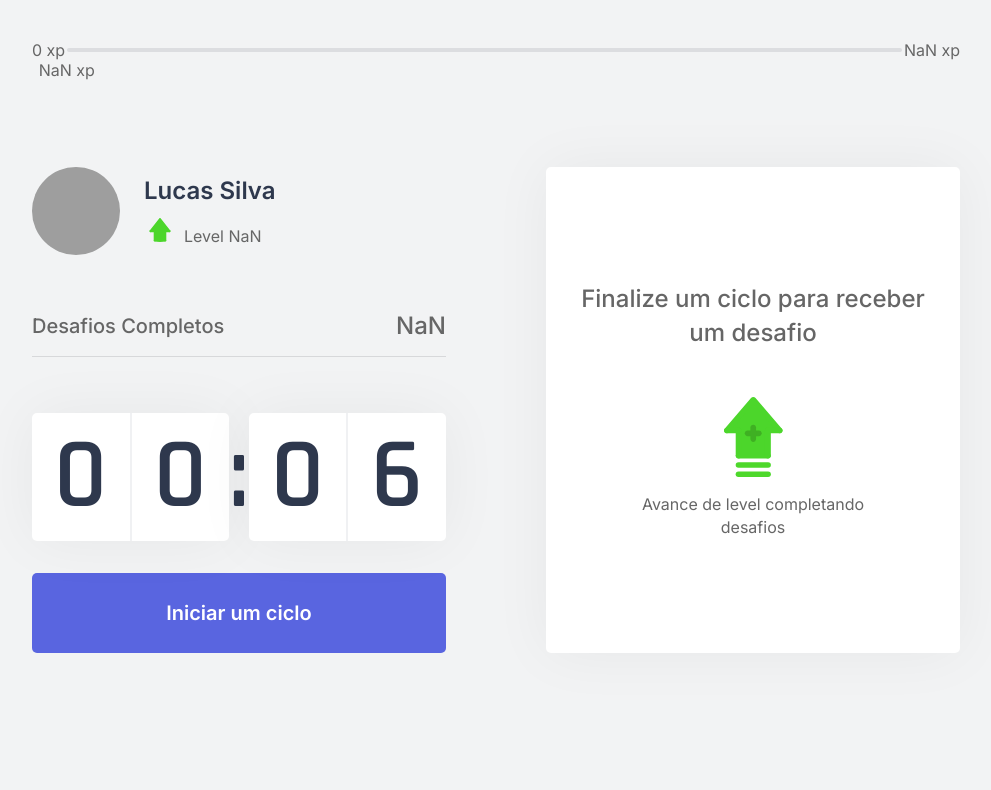
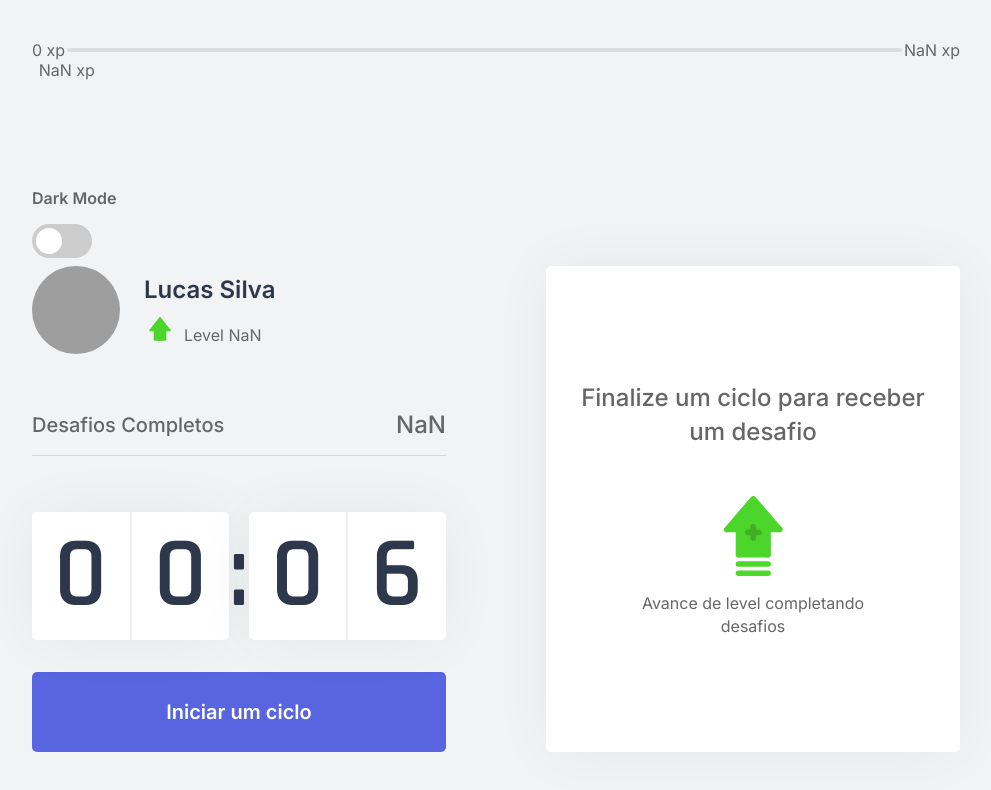
Before and after one commit to lucasfsilva2310/HealthyPomo, a React (Create React App) app: page / in a window 1280 px wide. Shown: the top 790 px of the page, without its empty margins (144-1135 px from the left). Built offline with nearby package versions, Linux system fonts and the light colour scheme; grey boxes are pictures that could not be loaded.

Commit message:
Dark mode styled switch added.

```diff
--- a/public/index.html
+++ b/public/index.html
@@ -28,7 +28,7 @@
       work correctly both with client-side routing and a non-root public URL.
       Learn how to configure a non-root public URL by running `npm run build`.
     -->
-    <title>Início | PomoGenius</title>
+    <title>HealthyPomo</title>
   </head>
   <body>
     <noscript>You need to enable JavaScript to run this app.</noscript>
--- a/src/App.js
+++ b/src/App.js
@@ -9,12 +9,23 @@ import ExperienceBar from "./components/ExperienceBar";
 import { Container } from "./styles/components/Home.style";
 import { ChallengesContext } from "./contexts/ChallengeContext";
 import "./global.css";
+import {
+  Switch,
+  SwitchContainer,
+} from "./styles/components/ExperienceBar.style";
 
 function App(props) {
   return (
     <ChallengesProvider>
       <Container>
         <ExperienceBar />
+        <SwitchContainer>
+          <strong>Dark Mode</strong>
+          <Switch>
+            <input type="checkbox" />
+            <span class="slider round"></span>
+          </Switch>
+        </SwitchContainer>
         <CountdownProvider>
           <section>
             <div>
--- a/src/styles/components/ExperienceBar.style.jsx
+++ b/src/styles/components/ExperienceBar.style.jsx
@@ -2,6 +2,7 @@ import styled from "styled-components";
 
 export const ExperienceBarContainer = styled.header`
   display: flex;
+
   align-items: center;
   font-size: 1rem;
 
@@ -28,3 +29,72 @@ export const CurrentExperience = styled.span`
   transform: translateX(-50%);
   transition: all 0.7s;
 `;
+
+export const SwitchContainer = styled.div`
+  display: flex;
+  flex-direction: column;
+  margin-top: 8rem;
+
+  strong {
+    margin-bottom: 1rem;
+  }
+`;
+
+export const Switch = styled.label`
+  position: relative;
+  display: inline-block;
+
+  width: 60px;
+  height: 34px;
+
+  input {
+    opacity: 0;
+    width: 0;
+    height: 0;
+  }
+  span {
+    position: absolute;
+    cursor: pointer;
+    top: 0;
+    left: 0;
+    right: 0;
+    bottom: 0;
+    background-color: #ccc;
+    -webkit-transition: 0.4s;
+    transition: 0.4s;
+  }
+
+  span:before {
+    position: absolute;
+    content: "";
+    height: 26px;
+    width: 26px;
+    left: 4px;
+    bottom: 4px;
+    background-color: white;
+    -webkit-transition: 0.4s;
+    transition: 0.4s;
+  }
+
+  input:checked + span {
+    background-color: #111416;
+  }
+
+  input:focus + span {
+    box-shadow: 0 0 1px #111416;
+  }
+
+  input:checked + span:before {
+    -webkit-transform: translateX(26px);
+    -ms-transform: translateX(26px);
+    transform: translateX(26px);
+  }
+
+  span.round {
+    border-radius: 34px;
+  }
+
+  span.round:before {
+    border-radius: 50%;
+  }
+`;
```
